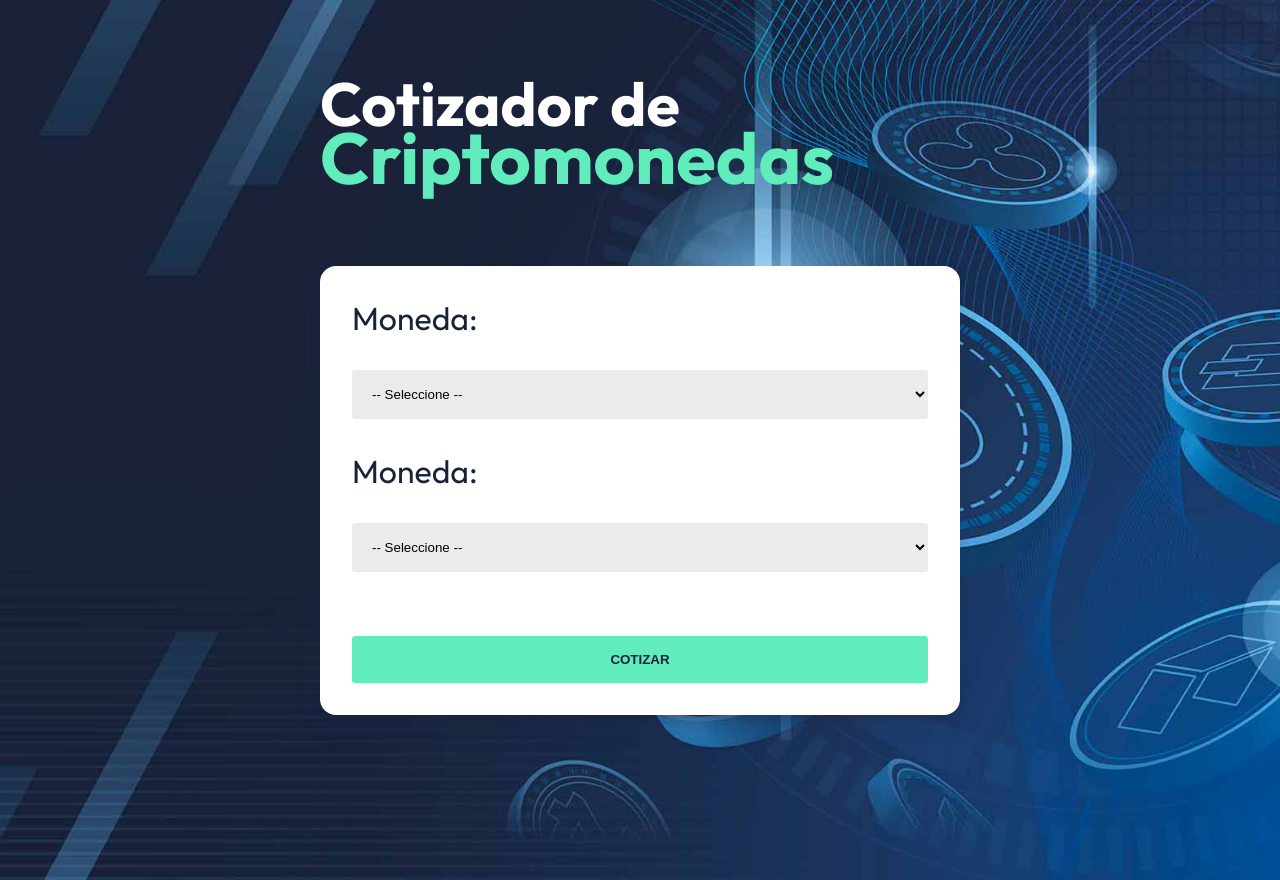
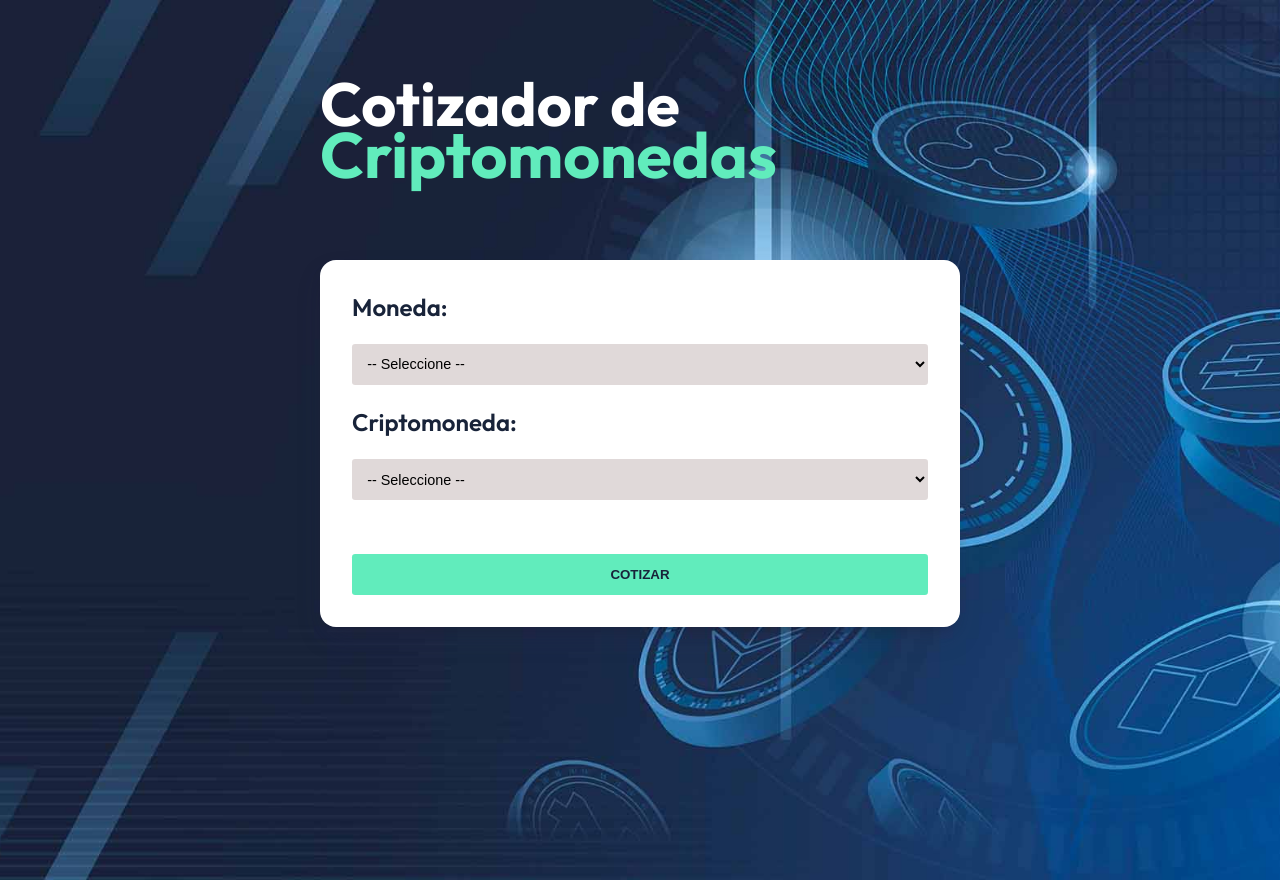
Before and after one commit to codebyjavi/cripto-ts, a React (Vite) app: page / in a window 1280 px wide. Built offline with nearby package versions, Linux system fonts and the light colour scheme.

Commit message:
add CurrencySchema

```diff
--- a/package.json
+++ b/package.json
@@ -11,7 +11,8 @@
   },
   "dependencies": {
     "react": "^18.3.1",
-    "react-dom": "^18.3.1"
+    "react-dom": "^18.3.1",
+    "zod": "^3.23.8"
   },
   "devDependencies": {
     "@types/react": "^18.3.3",
--- a/src/components/CriptoSearchForm.tsx
+++ b/src/components/CriptoSearchForm.tsx
@@ -1,3 +1,4 @@
+import { currencies } from "../data"
 
 export default function CriptoSearchForm() {
   return (
@@ -11,12 +12,14 @@ export default function CriptoSearchForm() {
                 id="currency"
             >
                 <option value="">-- Seleccione --</option>
-
+                {currencies.map( currency => (
+                    <option value={currency.code} key={currency.code}>{currency.name}</option>
+                ))}
             </select>
         </div>
 
         <div className="field">
-            <label htmlFor="criptoCurrency">Moneda: </label>
+            <label htmlFor="criptoCurrency">Criptomoneda: </label>
             <select
                 name="criptoCurrency"
                 id="criptoCurrency"
--- a/src/index.css
+++ b/src/index.css
@@ -33,7 +33,7 @@ body {
 }
 .app-title span {
   display: block;
-  font-size: 4.5rem;
+  font-size: 4rem;
   color: var(--primary);
 }
 .content {
@@ -47,22 +47,26 @@ body {
 .field{
   display: flex;
   flex-direction: column;
-  gap: 2rem;
+  gap: 1.4rem;
+  font-size: 1.5rem;
+  font-weight: 600;
 }
 .form label {
   color: var(--black);
 }
 .form select {
-  background-color: #ECEBEB;
+  background-color: #e0d9d9;
   border: none;
-  padding: 1rem;
+  padding: .7rem;
+  font-size: .9rem;
   border-radius: .2rem;
+
 }
 .form [type="submit"] {
   background: var(--primary);
   color: var(--black);
   border: none;
-  padding: 1rem;
+  padding: .8rem;
   cursor: pointer;
   font-weight: 900;
   text-transform: uppercase;
--- /dev/null
+++ b/src/schema/crypto-schema.ts
@@ -0,0 +1,6 @@
+import { z } from 'zod'
+
+export const CurrencySchema = z.object({
+    code: z.string(),
+    name: z.string()
+})
```
Also changed, not shown: src/types/index.ts (+4 -4 lines), 1 other file (tests, documents, lock files or other folders).
